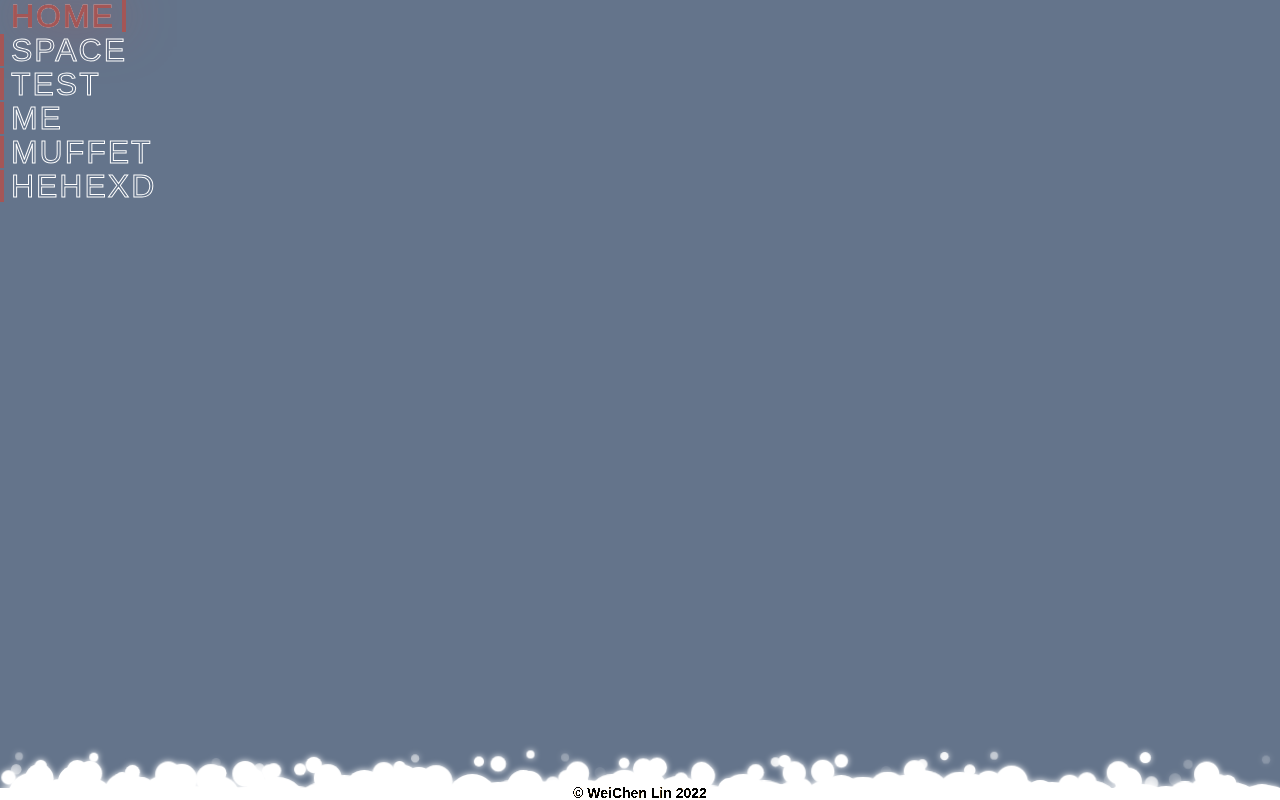
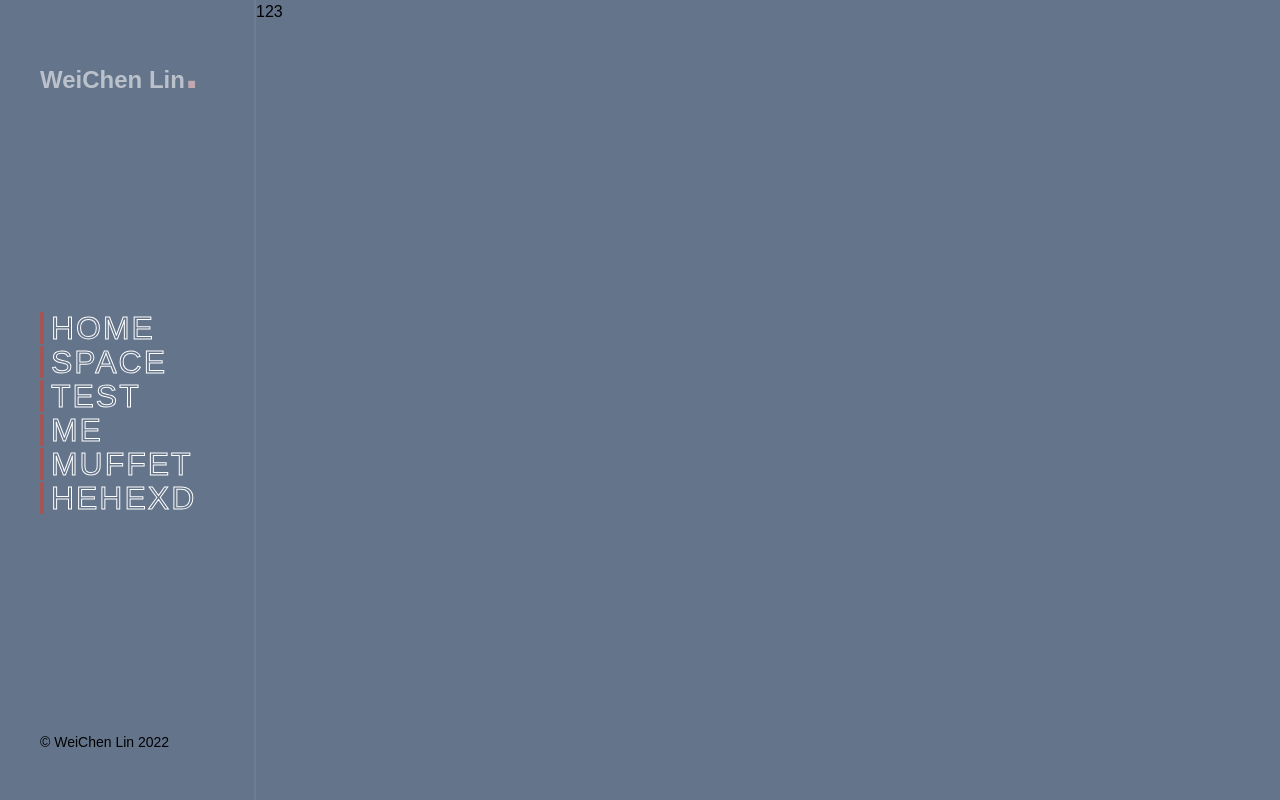
Before and after one commit to WeiChen-Lin/WCL, a Next.js app: page / in a window 1280 px wide. Built offline with nearby package versions, Linux system fonts and the light colour scheme.

Commit message:
build layout page

```diff
--- a/layouts/layout.tsx
+++ b/layouts/layout.tsx
@@ -1,9 +1,23 @@
-import { ReactElement, ReactNode } from 'react'
-
+import { ReactElement } from 'react'
+import Menu from 'components/home/upperlayer'
 type Props = {
   children: ReactElement
+  currentSite: string
 }
 
 export default function Layout({ children }: Props): ReactElement {
-  return <div>{children}</div>
+  return (
+    <div className='min-h-screen w-full bg-slate-500 flex'>
+      <div className='w-1/5 border-r-2 border-zinc-400/20 flex flex-col justify-between px-10 py-12'>
+        <h1 className='text-2xl text-gray-100 font-bold opacity-60'>
+          WeiChen Lin<span className='text-5xl text-red-200'>.</span>
+        </h1>
+        <div>
+          <Menu />
+        </div>
+        <p className='text-sm'>© WeiChen Lin 2022</p>
+      </div>
+      <div className='w-4/5'>{children}</div>
+    </div>
+  )
 }
--- a/pages/index.tsx
+++ b/pages/index.tsx
@@ -1,10 +1,10 @@
 import type { NextPageWithLayout } from './_app'
 
-import HomePage from 'components/home'
+// import HomePage from 'components/home'
 import Layout from 'layouts/layout'
 
 const Home: NextPageWithLayout = () => {
-  return <HomePage />
+  return <div className=''>123</div>
 }
 
 Home.getLayout = function getLayout(page) {
--- /dev/null
+++ b/pages/test.tsx
@@ -0,0 +1,14 @@
+import type { NextPageWithLayout } from './_app'
+
+import HomePage from 'components/home'
+import Layout from 'layouts/layout'
+
+const Test: NextPageWithLayout = () => {
+  return <HomePage />
+}
+
+Test.getLayout = function getLayout(page) {
+  return <Layout>{page}</Layout>
+}
+
+export default Test
--- a/tailwind.config.js
+++ b/tailwind.config.js
@@ -2,7 +2,8 @@
 module.exports = {
   content: [
     './pages/**/*.{js,ts,jsx,tsx}',
-    './components/**/*.{js,ts,jsx,tsx}'
+    './components/**/*.{js,ts,jsx,tsx}',
+    './layouts/**/*.{js,ts,jsx,tsx}'
   ],
   theme: {
     extend: {}
```
